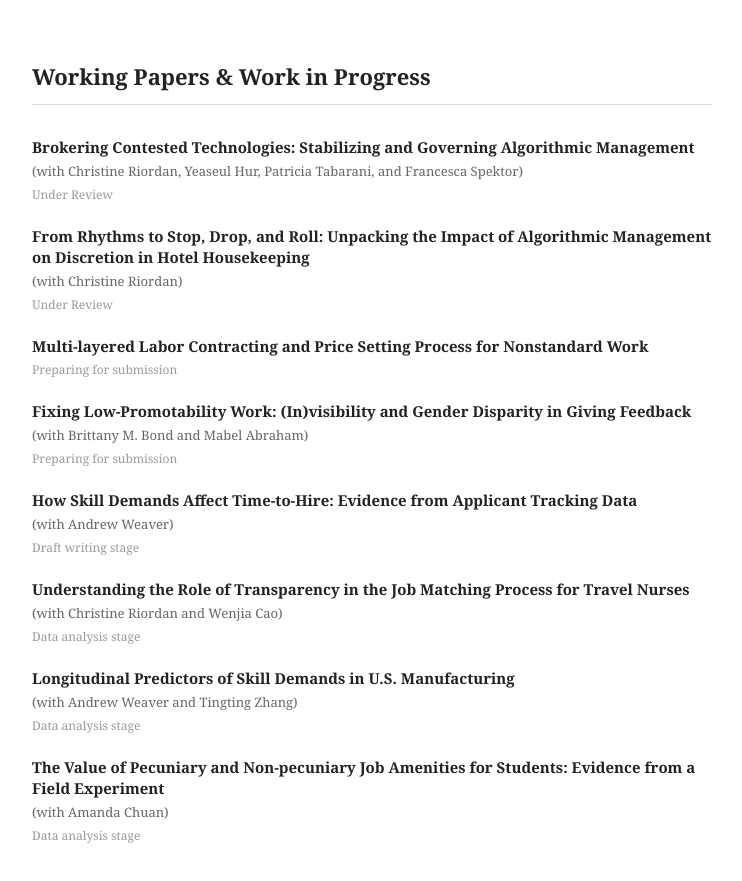
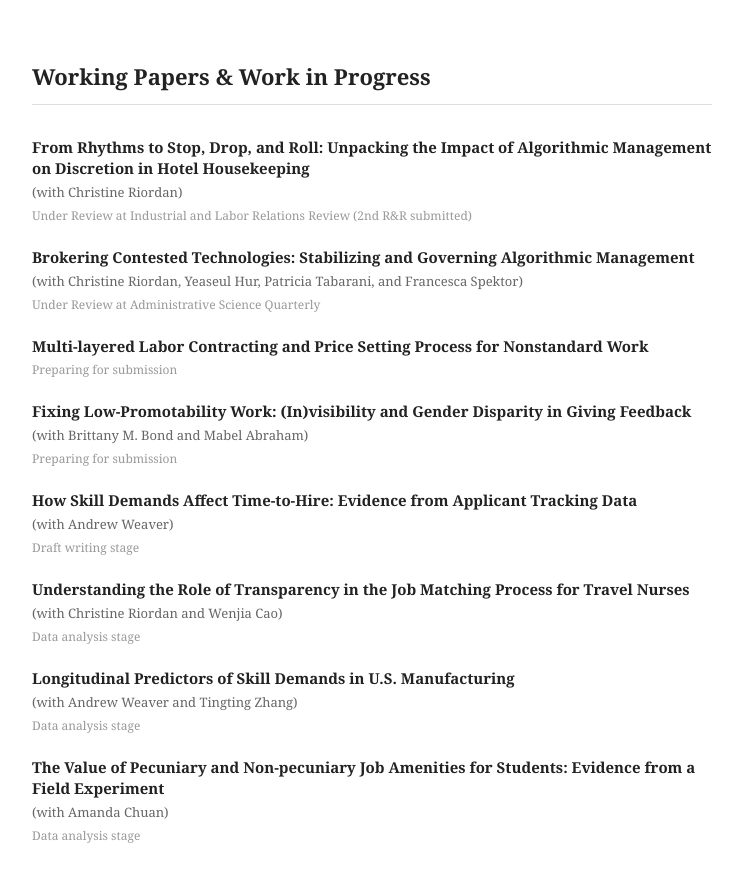
Before and after one commit to hjrho/website, a plain HTML site: page index.html in a window 1280 px wide. Shown: the part 2020-2901 px from the top of the page, without its empty margins (332-1074 px from the left). Drawn offline with Linux system fonts and the light colour scheme.

Commit message:
Update index.html

```diff
--- a/index.html
+++ b/index.html
@@ -280,15 +280,15 @@
         <div class="section-title">Working Papers &amp; Work in Progress</div>
 
         <div class="pub-item">
-          <div class="pub-title black">Brokering Contested Technologies: Stabilizing and Governing Algorithmic Management</div>
-          <div class="pub-authors">(with Christine Riordan, Yeaseul Hur, Patricia Tabarani, and Francesca Spektor)</div>
-          <div class="pub-status">Under Review</div>
+          <div class="pub-title black">From Rhythms to Stop, Drop, and Roll: Unpacking the Impact of Algorithmic Management on Discretion in Hotel Housekeeping</div>
+          <div class="pub-authors">(with Christine Riordan)</div>
+          <div class="pub-status">Under Review at Industrial and Labor Relations Review (2nd R&R submitted) </div>
         </div>
 
         <div class="pub-item">
-          <div class="pub-title black">From Rhythms to Stop, Drop, and Roll: Unpacking the Impact of Algorithmic Management on Discretion in Hotel Housekeeping</div>
-          <div class="pub-authors">(with Christine Riordan)</div>
-          <div class="pub-status">Under Review</div>
+          <div class="pub-title black">Brokering Contested Technologies: Stabilizing and Governing Algorithmic Management</div>
+          <div class="pub-authors">(with Christine Riordan, Yeaseul Hur, Patricia Tabarani, and Francesca Spektor)</div>
+          <div class="pub-status">Under Review at Administrative Science Quarterly</div>
         </div>
 
         <div class="pub-item">
```
